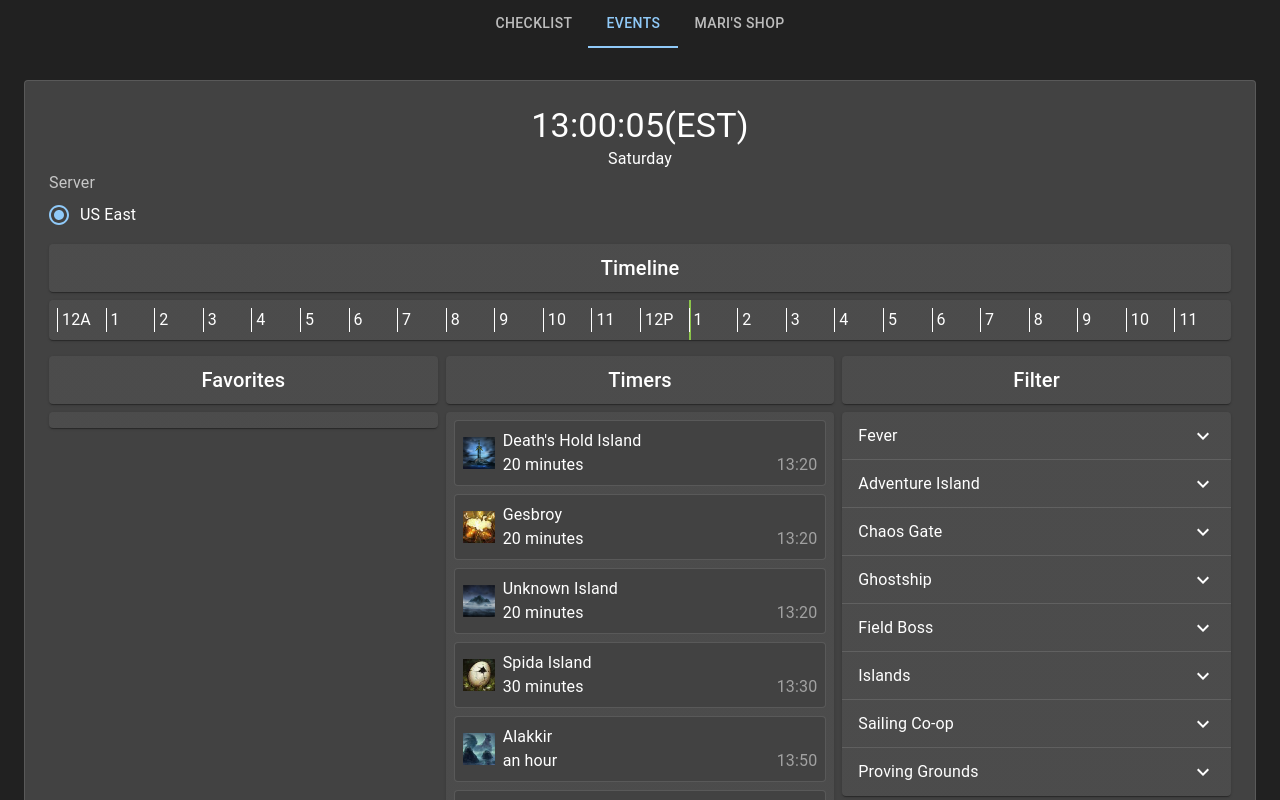
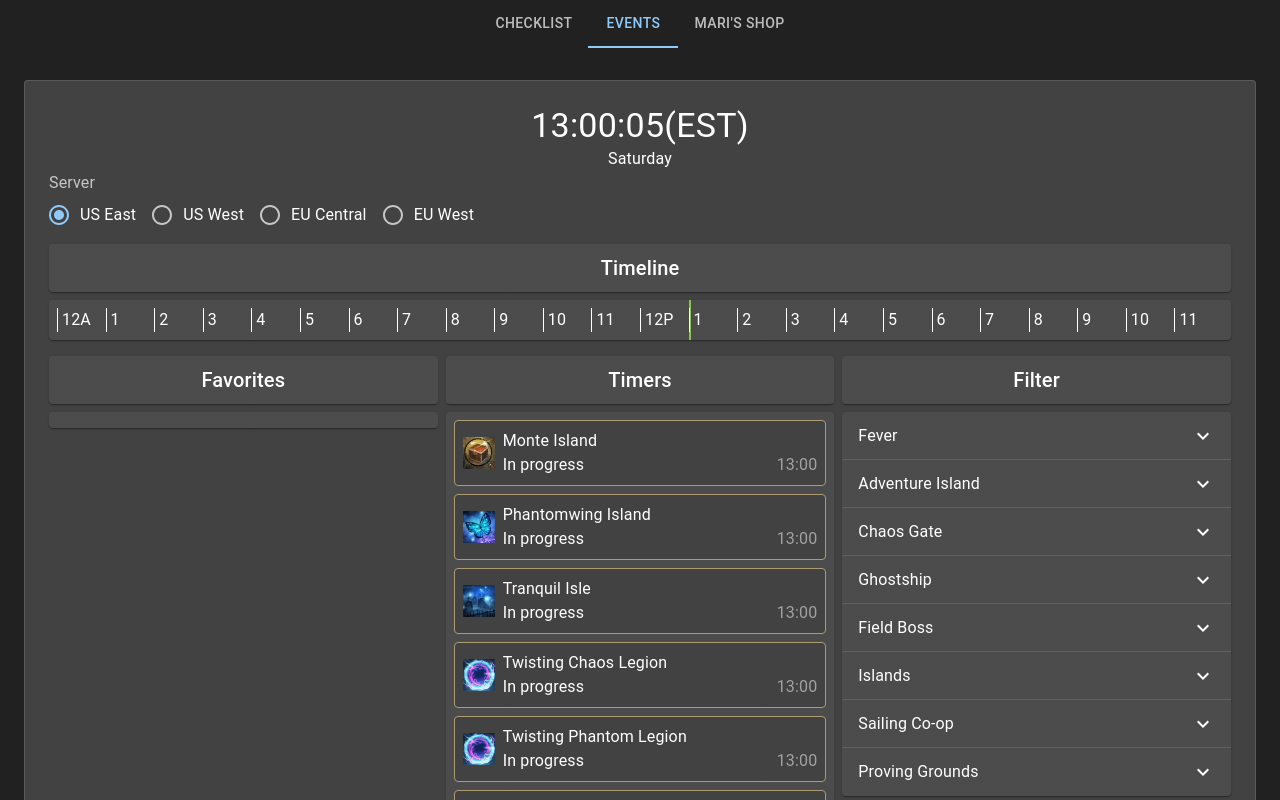
Before and after one commit to datmeal/tooki.gg-lostarkchecklist, a React (Create React App) app: page / in a window 1280 px wide. Both pictures are taken after a click on the tab "EVENTS". Shown: the top 800 px of the page. Built offline with nearby package versions, Linux system fonts and the light colour scheme.

Commit message:
dont leave out the european brethren

```diff
--- a/src/App.js
+++ b/src/App.js
@@ -417,13 +417,13 @@ const defaultEventSettings = {
       coopbattle: true,
     },
   },
-  offset: 1, // misc
+  offset: 0, // misc
   timezone: 0, // East = 0 (UTC - 4 (- 0))
 };
 
 const eventsStore = create((set, get) => ({
-  currentDay: moment().utc().subtract(5, "hours").day(),
-  currentTime: moment().utc().subtract(5, "hours").format("HH:mm:ss"),
+  currentDay: moment().utc().subtract(4, "hours").day(),
+  currentTime: moment().utc().subtract(4, "hours").format("HH:mm:ss"),
   eventList: [],
   eventSettings: defaultEventSettings,
   favorites: [],
@@ -449,14 +449,23 @@ const eventsStore = create((set, get) => ({
     }));
     localStorage.setItem("eventSettings", JSON.stringify(get().eventSettings));
   },
+  setOffset: (offset) => {
+    set((state) => ({
+      eventSettings: {
+        ...state.eventSettings,
+        offset,
+      },
+    }));
+    localStorage.setItem("eventSettings", JSON.stringify(get().eventSettings));
+  },
   setTimezone: (timezone) => {
-    console.log("setTimezone to:", timezone);
     set((state) => ({
       eventSettings: {
         ...state.eventSettings,
         timezone,
       },
     }));
+    localStorage.setItem("eventSettings", JSON.stringify(get().eventSettings));
   },
   updateES: (eventSettings) => set((state) => ({ eventSettings })),
 }));
@@ -561,6 +570,9 @@ function App() {
         updatedSettings["filter"][categoryName][index] = value;
       });
     });
+    if (parsedSettings.timezone) {
+      updatedSettings.timezone = parsedSettings.timezone;
+    }
     updateES(updatedSettings);
   }
 
--- a/src/Events.js
+++ b/src/Events.js
@@ -68,25 +68,29 @@ export default function Events(props) {
         const timeAsSeconds = moment.duration(time).asSeconds();
         let remainingTimeAsSeconds;
         if (
+          // past 24:00
           timeAsSeconds > endOfDayAsSeconds &&
           _.includes(event.days, previousDay)
         ) {
           const eventTimeAsSeconds = moment
             .duration(event.time[index])
+            .add(offsetSeconds, "seconds")
             .asSeconds();
+          // if (event.name === "Moake") {
+          //   console.log(event.name, eventTimeAsSeconds);
+          // }
           const currentTimeAsSeconds = moment.duration(currentTime).asSeconds();
           remainingTimeAsSeconds =
-            eventTimeAsSeconds -
-            endOfDayAsSeconds -
-            (currentTimeAsSeconds - offsetSeconds);
+            eventTimeAsSeconds - endOfDayAsSeconds - currentTimeAsSeconds;
         } else {
+          // normal time
           remainingTimeAsSeconds =
-            moment.duration(event.time[index]).asSeconds() -
-            moment.duration(currentTime).asSeconds() -
-            offsetSeconds; // 46200, 60600 seconds
+            moment.duration(event.time[index]).asSeconds() +
+            offsetSeconds -
+            moment.duration(currentTime).asSeconds(); // 46200, 60600 seconds
         }
         const remainingTimeText = moment
-          .duration(remainingTimeAsSeconds + offset, "seconds")
+          .duration(remainingTimeAsSeconds, "seconds")
           .humanize();
         return {
           category: event.category,
@@ -127,7 +131,7 @@ export default function Events(props) {
     // console.log("TodaysEvents:", todaysEvents);
 
     const upcomingEvents = _.filter(todaysEvents, (event) => {
-      const upcoming = event.remainingTime > 0;
+      const upcoming = event.remainingTime > -180;
       return upcoming;
     });
 
@@ -147,7 +151,7 @@ export default function Events(props) {
     <ThemeProvider theme={theme}>
       <Typography variant="h4" component="h1" align="center">
         {moment(currentTime, "HH:mm:ss")
-          .add(offset, "hours")
+          // .add(offset, "hours")
           .subtract(timezone, "hours")
           .format("HH:mm:ss")}
         {`(${timezone === 0 ? "EST" : "PST"})`}
@@ -156,7 +160,7 @@ export default function Events(props) {
         {moment(currentDay, "e").add(offset, "hours").format("dddd")}
       </Typography>
       <Box>
-        <TimezoneControl offset={offset} useStore={useStore} />
+        <TimezoneControl timezone={timezone} useStore={useStore} />
       </Box>
       <Paper sx={{ my: 1, p: { xs: 1, md: 1 } }}>
         <Typography component="h1" variant="h6" align="center">
@@ -222,18 +226,31 @@ export default function Events(props) {
 }
 
 function TimezoneControl(props) {
-  const { timezone, useStore } = props;
-  const [value, setValue] = React.useState("east");
-  const setTimezone = useStore((state) => state.setTimezone);
-
   const timezones = {
     east: 0,
     west: 3,
+    euc: -5,
+    euw: -4,
   };
+
+  const { timezone, useStore } = props;
+  const [value, setValue] = React.useState(timezone);
+  const setTimezone = useStore((state) => state.setTimezone);
+  const setOffset = useStore((state) => state.setOffset);
 
   const handleRadioChange = (event) => {
     setValue(event.target.value);
-    setTimezone(timezones[event.target.value]);
+    setTimezone(event.target.value);
+    // if east/west, set offset to 0, or whatever, therwise like 2
+    console.log(event.target.value);
+    if (event.target.value === "0" || event.target.value === "3") {
+      console.log("America");
+      setOffset(0);
+    }
+    if (event.target.value === "-5" || event.target.value === "-4") {
+      console.log("Europe");
+      setOffset(-5);
+    }
   };
 
   return (
@@ -246,8 +263,26 @@ function TimezoneControl(props) {
         value={value}
         onChange={handleRadioChange}
       >
-        <FormControlLabel value="east" control={<Radio />} label="US East" />
-        {/* <FormControlLabel value="west" control={<Radio />} label="US West" /> */}
+        <FormControlLabel
+          value={timezones.east}
+          control={<Radio />}
+          label="US East"
+        />
+        <FormControlLabel
+          value={timezones.west}
+          control={<Radio />}
+          label="US West"
+        />
+        <FormControlLabel
+          value={timezones.euc}
+          control={<Radio />}
+          label="EU Central"
+        />
+        <FormControlLabel
+          value={timezones.euw}
+          control={<Radio />}
+          label="EU West"
+        />
       </RadioGroup>
     </FormControl>
   );
@@ -308,7 +343,6 @@ function Timeline(props) {
   const offset = 1; // add to time for AGS shenanigans
   const currentTimeAsMilli = moment
     .duration(currentTime, "HH:mm:ss")
-    .add(offset, "hours")
     .asMilliseconds();
   const startTimeAsMilli = moment.duration("00:00:00").asMilliseconds();
   const endTimeAsMilli = moment.duration("24:00:00").asMilliseconds();
@@ -317,8 +351,8 @@ function Timeline(props) {
   //   console.log("currentTime%", (currentTimeAsMilli / endTimeAsMilli) * 100);
 
   function refreshClock() {
-    setCurrentTime(moment().utc().subtract(5, "hours").format("HH:mm:ss"));
-    setCurrentDay(moment().utc().subtract(5, "hours").format("e"));
+    setCurrentTime(moment().utc().subtract(4, "hours").format("HH:mm:ss"));
+    setCurrentDay(moment().utc().subtract(4, "hours").format("e"));
   }
 
   //   console.log(currentTime, moment.duration(currentTime).asMilliseconds());
@@ -374,14 +408,8 @@ function Timeline(props) {
 
 function Timers(props) {
   const { events, useStore } = props;
-  // useDeepCompareEffect(() => {
-  //   console.log("filter changed, firing...");
-  //   const filteredEvents = _.filter(events, (event) => {
-  //     return filter[event.category][event.id];
-  //   });
-  //   setFilteredEventList(filteredEvents);
-  // }, [filter]);
-  // const currentDay = useStore((state) => state.currentDay);
+  const offset = useStore((state) => state.eventSettings.offset);
+  const timezone = useStore((state) => state.eventSettings.timezone);
 
   return (
     <>
@@ -393,6 +421,7 @@ function Timers(props) {
       <Paper sx={{ my: { xs: 1, md: 1 }, p: { xs: 1, md: 1 } }}>
         <Grid container spacing={1}>
           {_.map(events, (event, index) => {
+            const inProgress = event.remainingTime < 0;
             return (
               <Grid item xs={12} key={`${event.name}-${index}`}>
                 <TimerItem
@@ -401,7 +430,11 @@ function Timers(props) {
                   eventName={event.name}
                   eventRemainingTime={event.remainingTime}
                   eventRemainingTimeText={event.remainingTimeText}
-                  eventTime={event.time}
+                  eventTime={moment(event.time, "HH:mm")
+                    .subtract(timezone, "hours")
+                    .add(offset, "hours")
+                    .format("HH:mm")}
+                  inProgress={inProgress}
                 />
               </Grid>
             );
@@ -413,18 +446,26 @@ function Timers(props) {
 }
 
 function TimerItem(props) {
-  const { eventImage, eventName, eventRemainingTimeText, eventTime } = props;
+  const {
+    eventImage,
+    eventName,
+    eventRemainingTimeText,
+    eventTime,
+    inProgress,
+  } = props;
 
   const EventCard = styled(Paper)`
     &:hover {
       background-color: pink;
     }
+    ${inProgress && "border: 1px solid #ac9c73"}
   `;
 
   return (
     <EventCard
       sx={{ padding: "8px", display: "flex", alignItems: "center" }}
       variant="outlined"
+      className={inProgress ? "inProgress" : ""}
     >
       <img
         src={eventImage}
@@ -434,7 +475,9 @@ function TimerItem(props) {
       <Box sx={{ width: "100%" }}>
         <Typography>{eventName}</Typography>
         <Box sx={{ display: "flex", justifyContent: "space-between" }}>
-          <Typography>{eventRemainingTimeText}</Typography>
+          <Typography>
+            {inProgress ? "In progress" : eventRemainingTimeText}
+          </Typography>
           <Typography sx={{ opacity: 0.5 }}>{eventTime}</Typography>
         </Box>
       </Box>
--- a/src/timerData.js
+++ b/src/timerData.js
@@ -493,7 +493,7 @@ export const timerData = {
       ilvl: 380,
       image: tarsila,
       location: "",
-      days: ["tue", "fri"],
+      days: ["tue", "fri", "sun"],
     },
     {
       name: "Signatus",
@@ -522,7 +522,7 @@ export const timerData = {
       ilvl: 380,
       image: signatus,
       location: "",
-      days: ["tue", "fri"],
+      days: ["tue", "fri", "sun"],
     },
     {
       name: "Chaotic Chuo",
@@ -551,7 +551,7 @@ export const timerData = {
       ilvl: 380,
       image: chaoticchuo,
       location: "",
-      days: ["tue", "fri"],
+      days: ["tue", "fri", "sun"],
     },
     {
       name: "Proxima",
@@ -580,7 +580,7 @@ export const timerData = {
       ilvl: 540,
       image: proxima,
       location: "",
-      days: ["tue", "fri"],
+      days: ["tue", "fri", "sun"],
     },
     {
       name: "Magmadon",
@@ -609,7 +609,7 @@ export const timerData = {
       ilvl: 540,
       image: magmadon,
       location: "",
-      days: ["tue", "fri"],
+      days: ["tue", "fri", "sun"],
     },
     {
       name: "Harvest Lord Incarnate",
@@ -638,7 +638,7 @@ export const timerData = {
       ilvl: 880,
       image: harvestlordincarnate,
       location: "",
-      days: ["tue", "fri"],
+      days: ["tue", "fri", "sun"],
     },
     {
       name: "Kohinorr",
@@ -667,7 +667,7 @@ export const timerData = {
       ilvl: 880,
       image: kohinorr,
       location: "",
-      days: ["tue", "fri"],
+      days: ["tue", "fri", "sun"],
     },
     {
       name: "Sol Grande",
@@ -696,7 +696,7 @@ export const timerData = {
       ilvl: 1040,
       image: solgrande,
       location: "",
-      days: ["tue", "fri"],
+      days: ["tue", "fri", "sun"],
     },
     {
       name: "Ancheladus",
@@ -725,7 +725,7 @@ export const timerData = {
       ilvl: 1040,
       image: ancheladus,
       location: "",
-      days: ["tue", "fri"],
+      days: ["tue", "fri", "sun"],
     },
     {
       name: "Brealeos",
@@ -754,7 +754,7 @@ export const timerData = {
       ilvl: 1385,
       image: brealeos,
       location: "",
-      days: ["tue", "fri"],
+      days: ["tue", "fri", "sun"],
     },
     {
       name: "Aurion",
@@ -783,7 +783,7 @@ export const timerData = {
       ilvl: 1385,
       image: aurion,
       location: "",
-      days: ["tue", "fri"],
+      days: ["tue", "fri", "sun"],
     },
     {
       name: "Moake",
@@ -812,7 +812,7 @@ export const timerData = {
       ilvl: 1415,
       image: moake,
       location: "Tikatika Colony",
-      days: ["tue", "fri"],
+      days: ["tue", "fri", "sun"],
     },
   ],
   ghostship: [
```
